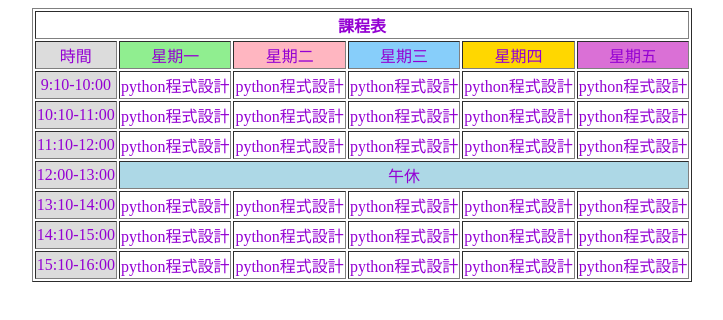
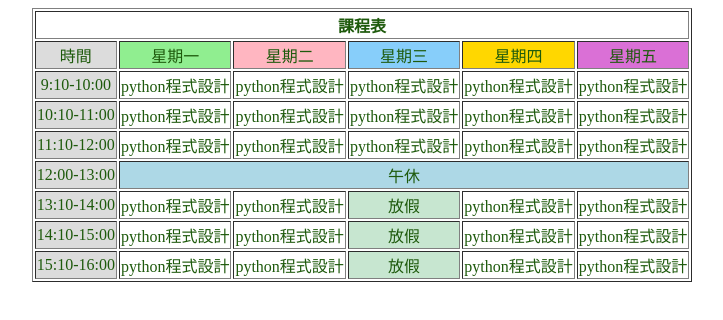
Before and after one commit to stp9640502/myproject, a plain HTML site: page Exercise/Lab_02.html in a window 1280 px wide. Shown: the whole page, without its empty margins (278-1001 px from the left). Drawn offline with Linux system fonts and the light colour scheme.

Commit message:
隨便亂改

```diff
--- a/Exercise/Lab_02.html
+++ b/Exercise/Lab_02.html
@@ -9,7 +9,7 @@
 </head>
 
 <body>
-    <table border="1" style="color: darkviolet;" align="center">
+    <table border="1" style="color:rgb(30, 90, 12);" align="center">
         <caption>
             <TH colspan="6">課程表</TH>
         </caption>
@@ -54,7 +54,7 @@
             <td style="background-color: #DCDCDC;">13:10-14:00</td>
             <td>python程式設計</td>
             <td>python程式設計</td>
-            <td>python程式設計</td>
+            <td style="background-color: rgb(199,230,208);">放假</td>
             <td>python程式設計</td>
             <td>python程式設計</td>
         </tr>
@@ -62,7 +62,7 @@
             <td style="background-color: #DCDCDC;">14:10-15:00</td>
             <td>python程式設計</td>
             <td>python程式設計</td>
-            <td>python程式設計</td>
+            <td style="background-color: rgb(199,230,208);">放假</td>
             <td>python程式設計</td>
             <td>python程式設計</td>
         </tr>
@@ -70,7 +70,7 @@
             <td style="background-color: #DCDCDC;">15:10-16:00</td>
             <td>python程式設計</td>
             <td>python程式設計</td>
-            <td>python程式設計</td>
+            <td style="background-color: rgb(199,230,208);">放假</td>
             <td>python程式設計</td>
             <td>python程式設計</td>
         </tr>
```
